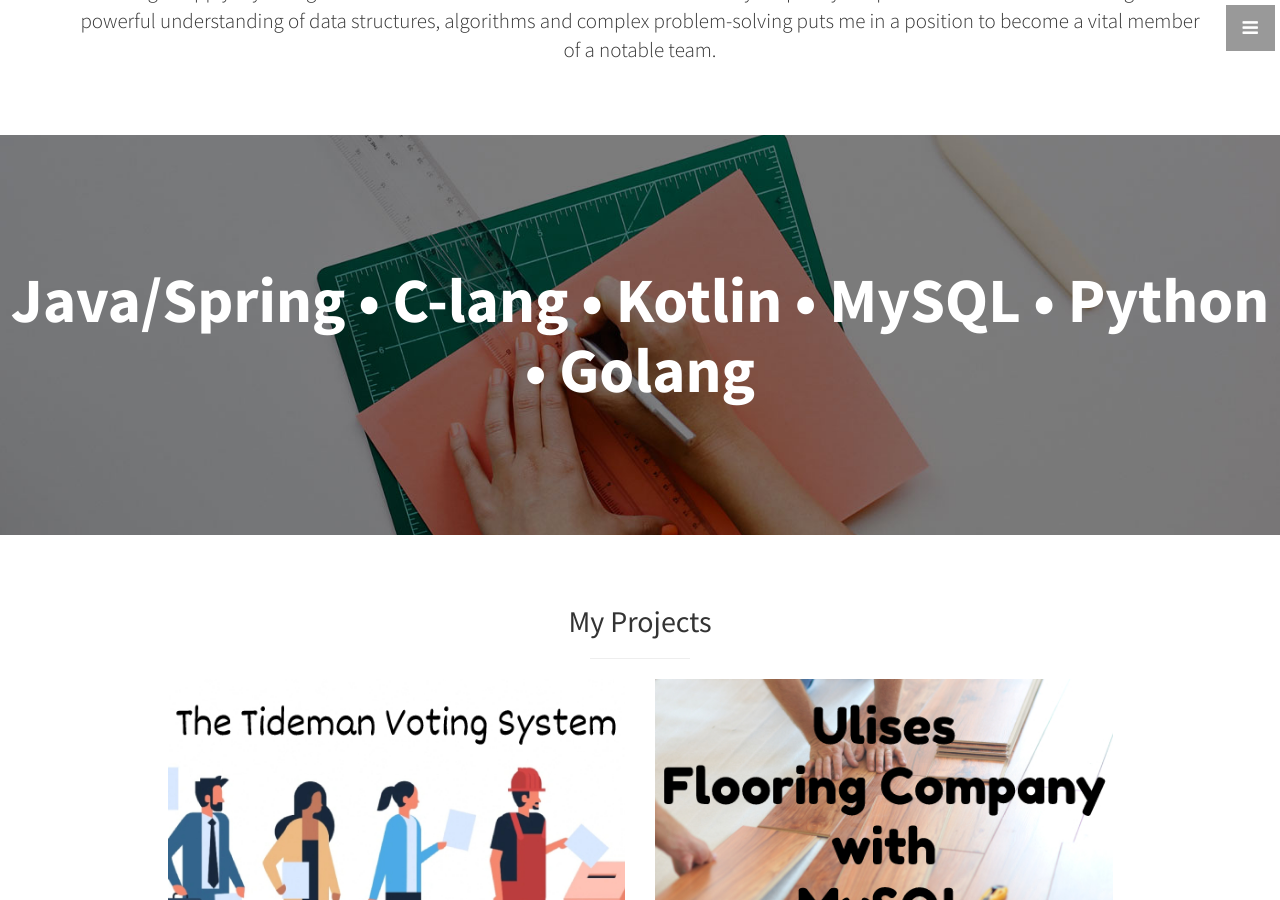
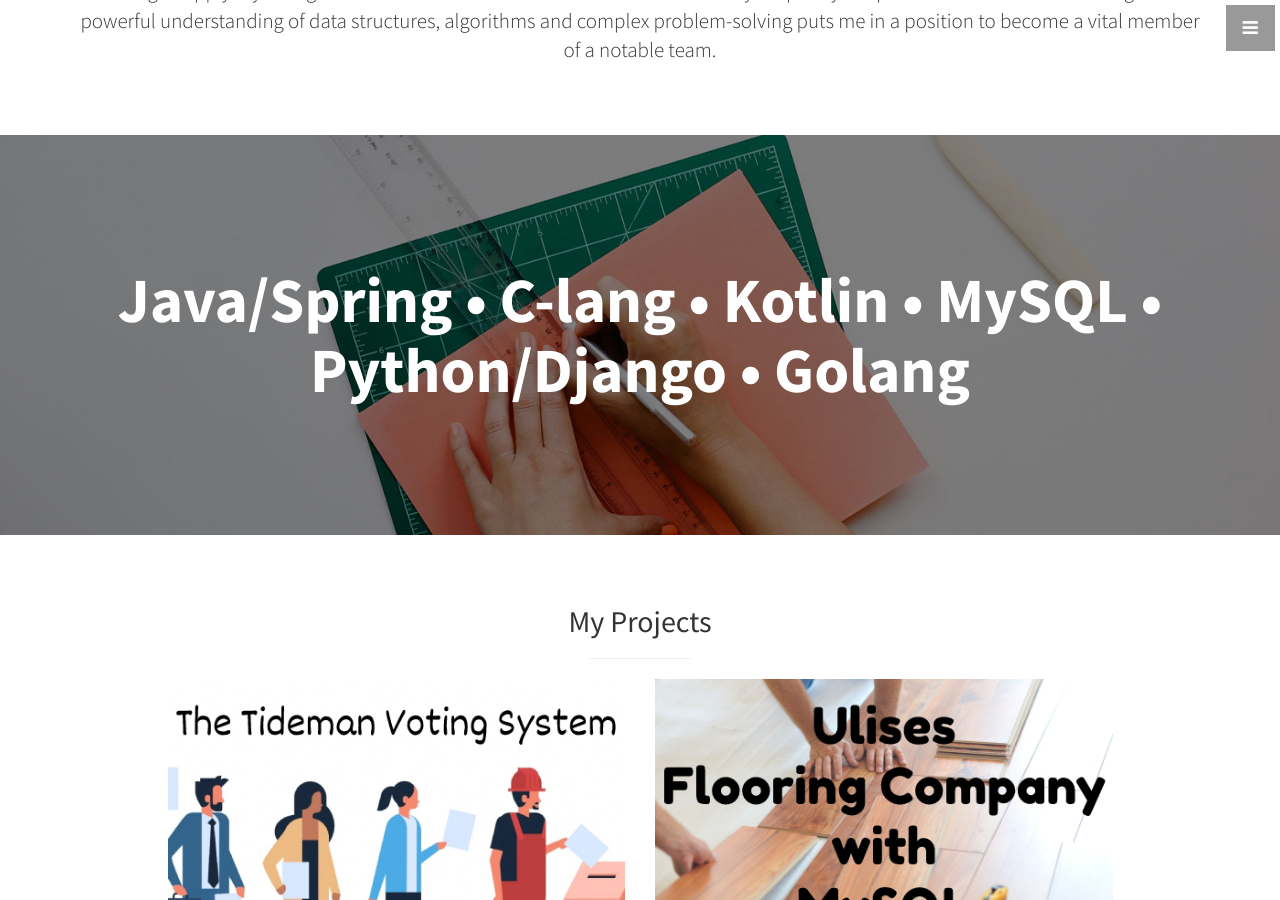
Before and after one commit to henryqbonilla/henryqbonilla.github.io, a Jekyll site: the page built from index.html, in a window 1280 px wide and 900 px high, scrolled down 1066 px. Built offline with Jekyll 4.4.1, drawn with Linux system fonts in a browser that asks for light colours.

Commit message:
Update callout.html

```diff
--- a/_includes/callout.html
+++ b/_includes/callout.html
@@ -1,5 +1,5 @@
 <aside class="callout">
   <div class="text-vertical-center">
-    <h1>Java/Spring  •  C-lang  •  Kotlin  •  MySQL  •  Python  •  Golang</h1>
+    <h1>Java/Spring  •  C-lang  •  Kotlin  •  MySQL  •  Python/Django  •  Golang</h1>
   </div>
 </aside>
```
